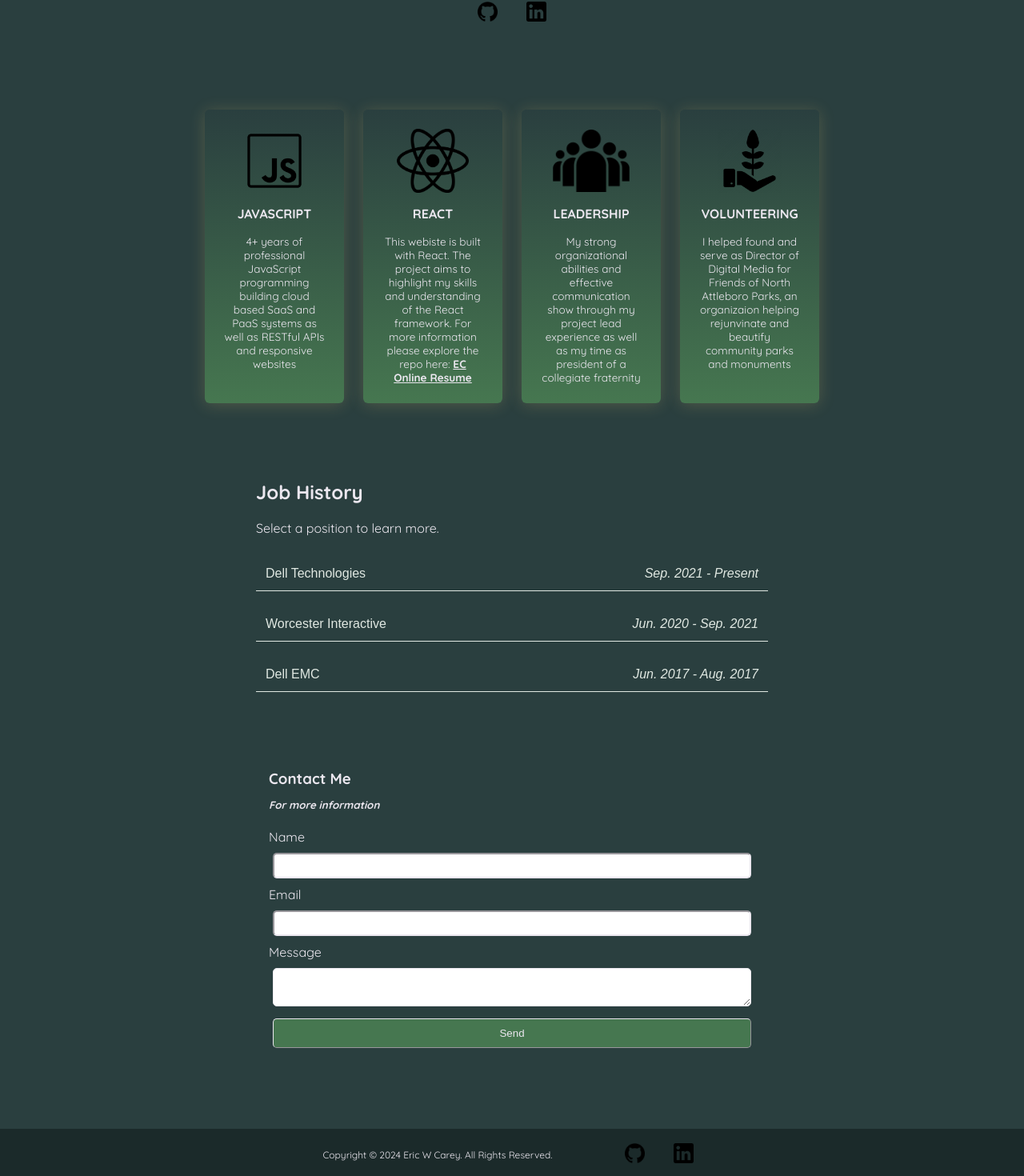
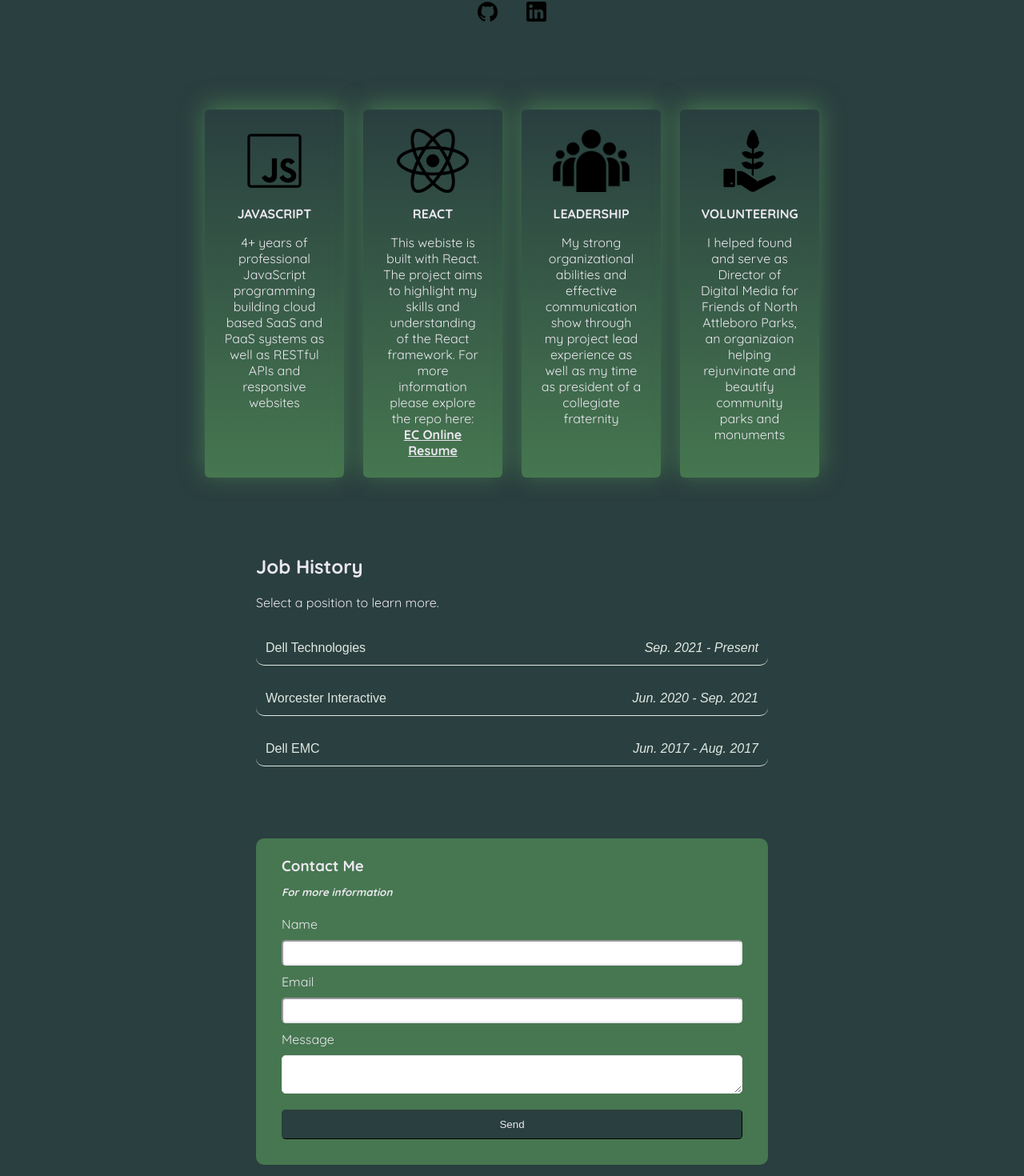
Before and after one commit to EricCarey286/Online-Resume, a React (Create React App) app: page / in a window 1280 px wide. Shown: the part 232-1702 px from the top of the page at 80% size. Built offline with nearby package versions, Linux system fonts and the light colour scheme.

Commit message:
CSS Updates

```diff
--- a/src/components/Concepts/Concept.css
+++ b/src/components/Concepts/Concept.css
@@ -4,10 +4,10 @@
   justify-content: flex-start;
   align-items: center;
   gap: 1rem;
-  background: linear-gradient(#2a3f3f, #467750);
+  background: linear-gradient(#293f3f, #467750);
   padding: 1.5rem;
   border-radius: 6px;
-  box-shadow: 0 2px 20px rgba(240, 205, 110, 0.2);
+  box-shadow: 0 -5px 30px #467750;
   width: 50%;
   transition: all 0.2s;
 }
@@ -27,7 +27,7 @@
 .concept p {
   margin: 0;
   text-align: center;
-  font-size: 0.85rem;
+  font-size: 1rem;
 }
 
 .concept a {
--- a/src/components/Contact/Contact.css
+++ b/src/components/Contact/Contact.css
@@ -6,8 +6,10 @@
   display: flex;
   flex-direction: column;
   justify-content: flex-center;
+  background-color: #467750;
   margin: 5rem auto;
-  padding: 1rem;
+  padding: 2rem;
+  border-radius: 10px;
 }
 
 .contact-form h3 {
@@ -20,8 +22,9 @@
   font-style: italic;
 }
 
-.contact-input {
-  margin: 10px 5px;
+.contact-input,
+textarea {
+  margin: 10px 0px;
   padding: 5px;
   font-size: 16px;
   border-radius: 5px;
@@ -29,12 +32,12 @@
 }
 
 .submit {
-  margin: 5px;
+  margin-top: 10px;
   padding: 10px;
   border-radius: 5px;
-  border-color: #ebe7ef;
   border-width: 1px;
-  background-color: #467750;
+  border-color: #2a3f3f;
+  background-color: #2a3f3f;
   color: #ebe7ef;
 }
 
@@ -49,7 +52,7 @@
 }
 
 .contact-error {
-  color: lightcoral;
+  color: red;
 }
 
 @media (min-width: 1001px) {
--- a/src/components/Contact/Contact.jsx
+++ b/src/components/Contact/Contact.jsx
@@ -1,4 +1,4 @@
-import React, { useRef, useState } from "react";
+import React, { useRef, useState, useContext } from "react";
 import emailjs from "@emailjs/browser";
 
 import "./Contact.css";
@@ -6,9 +6,9 @@ import "./Contact.css";
 export default function Contact() {
   const [isSuccessful, setIsSuccessful] = useState("null");
 
-  const serviceKey = 'service_8e72fb5';
-  const templateKey = 'template_e8oqcb9';
-  const publicKey = 'V_TYKAT8dkSssHTNv';
+  const serviceKey = "service_8e72fb5";
+  const templateKey = "template_e8oqcb9";
+  const publicKey = "V_TYKAT8dkSssHTNv";
 
   const form = useRef();
   const nameRef = useRef();
@@ -62,8 +62,8 @@ export default function Contact() {
           className="contact-input"
           required
         />
-        <label>Message</label>
-        <textarea ref={messageRef} name="message" className="contact-input" />
+        <label for="message">Message</label>
+        <textarea id="contact-message" ref={messageRef} name="message" />
         <input type="submit" value="Send" className="submit" required />
         {isSuccessful == "success" ? (
           <p className="contact-success "> Your message has been sent</p>
--- a/src/components/Section/Section.jsx
+++ b/src/components/Section/Section.jsx
@@ -1,4 +1,4 @@
-import './Section.css'
+import "./Section.css";
 
 export default function Section({ title, children, ...props }) {
   return (
--- a/src/components/Tabs/TabsButton.css
+++ b/src/components/Tabs/TabsButton.css
@@ -18,6 +18,7 @@ li {
   border-right: none;
   border-left: none;
   border-bottom: #e0e8e2 1px solid;
+  border-radius: 10px;
 }
 
 .tab:hover {
```
Also changed, not shown: 1 other file (tests, documents, lock files or other folders).
